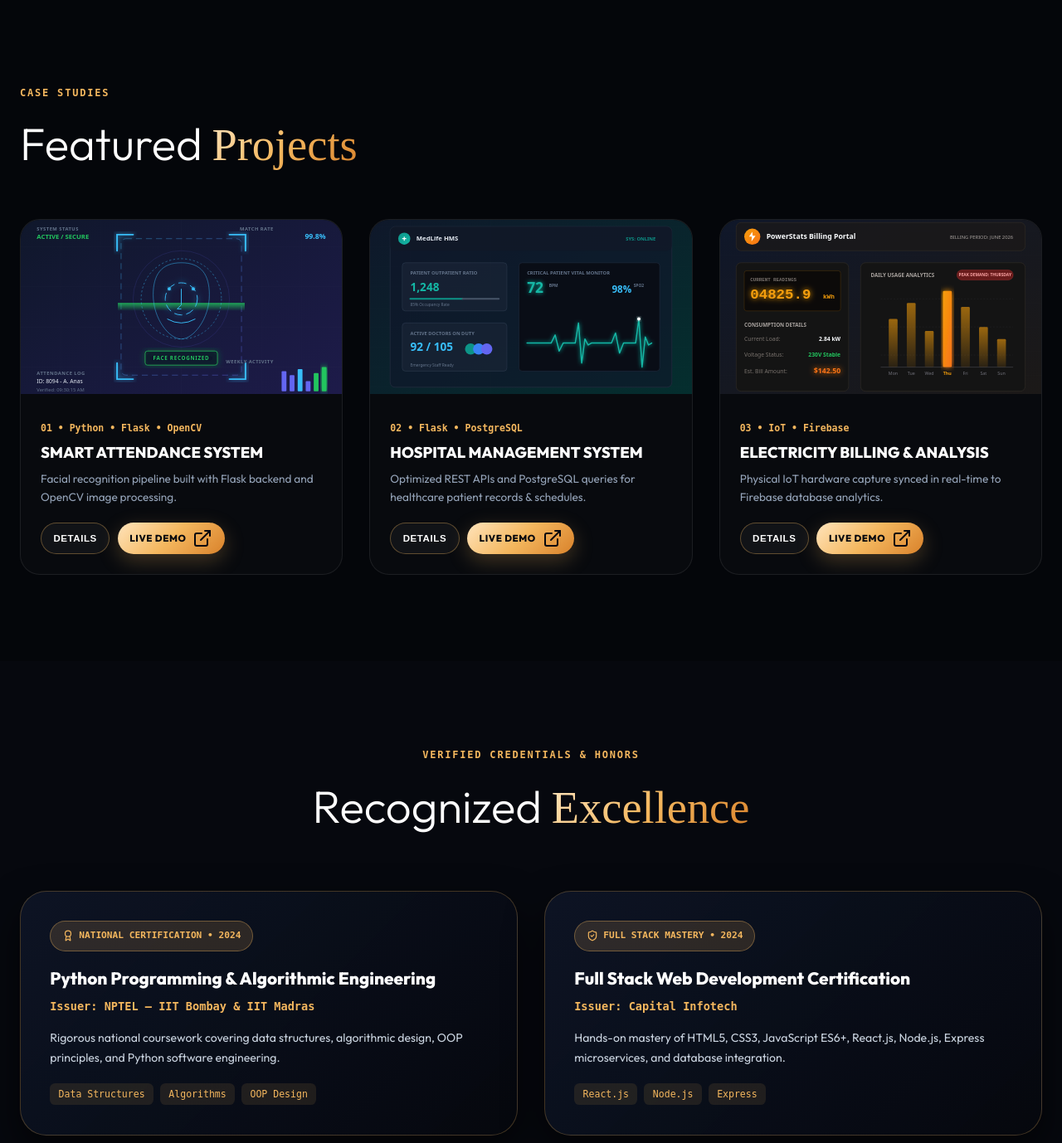
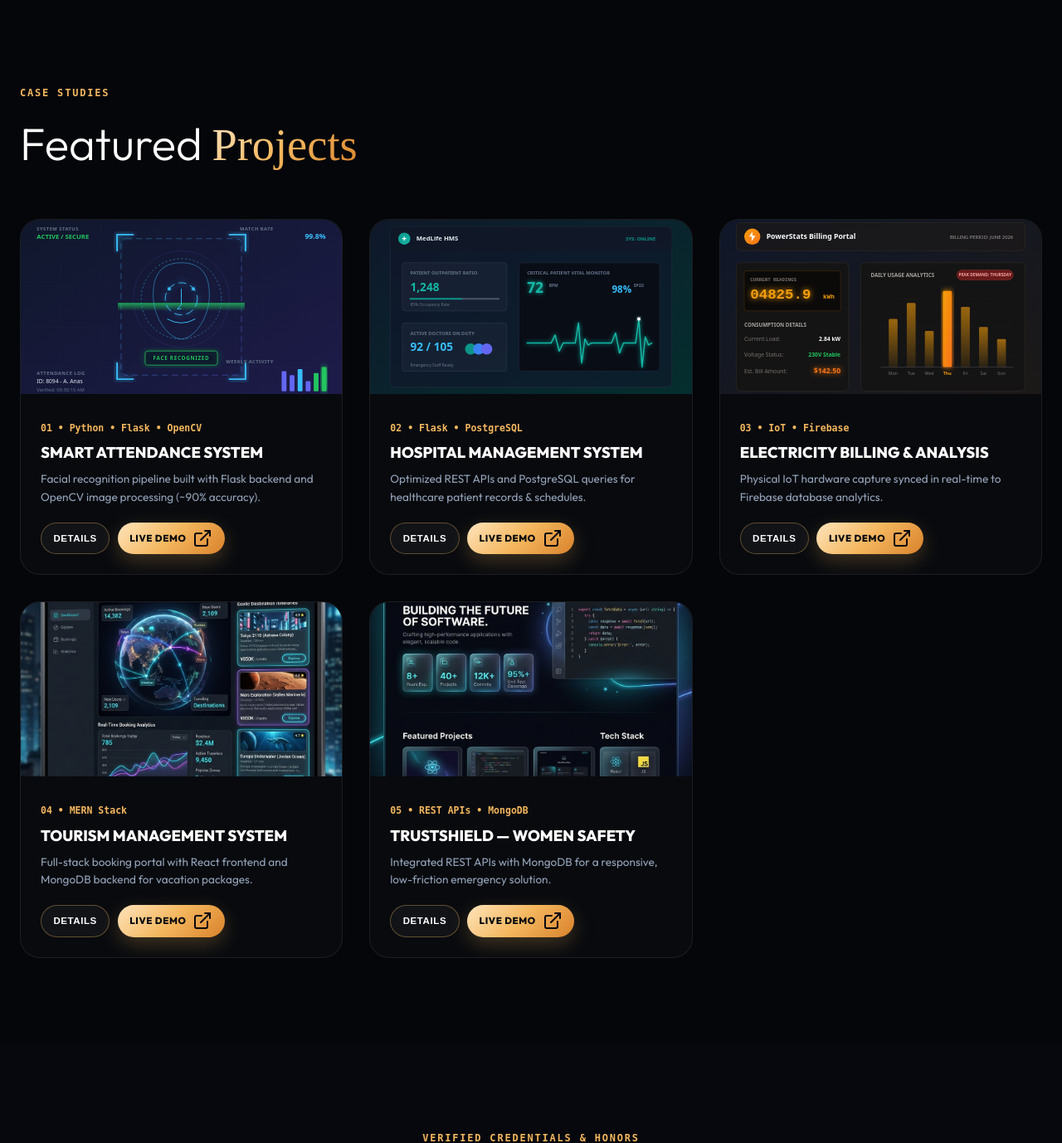
Before and after one commit to aleesha6127/portfolio, a Flask app: page / in a window 1280 px wide. Shown: the part 3736-5114 px from the top of the page at 83% size. Run offline with Flask 3, Linux system fonts and the light colour scheme; some web fonts are replaced.

Commit message:
Display all 5 featured case study projects

```diff
--- a/templates/index.html
+++ b/templates/index.html
@@ -37,7 +37,6 @@
           <li><a href="#experience">Experience</a></li>
           <li><a href="#projects">Projects</a></li>
           <li><a href="#certifications">Certifications</a></li>
-          <li><a href="#reviews">Reviews</a></li>
           <li><a href="#contact">Contact</a></li>
         </ul>
 
@@ -100,7 +99,7 @@
               <div style="font-size: 0.72rem; font-family: monospace; color: #94A3B8; text-transform: uppercase;">Software Internships</div>
             </div>
             <div>
-              <div style="font-size: 1.8rem; font-weight: 900; color: var(--gold-primary); font-family: monospace;">5+</div>
+              <div style="font-size: 1.8rem; font-weight: 900; color: var(--gold-primary); font-family: monospace;">5</div>
               <div style="font-size: 0.72rem; font-family: monospace; color: #94A3B8; text-transform: uppercase;">Live Case Studies</div>
             </div>
             <div>
@@ -333,19 +332,20 @@
     </div>
   </section>
 
-  <!-- 7. FEATURED PROJECTS SECTION -->
+  <!-- 7. FEATURED PROJECTS SECTION (ALL 5 PROJECTS DISPLAYED) -->
   <section class="section" id="projects" style="background: #04060A;">
     <div class="container">
       <span class="section-tag">CASE STUDIES</span>
       <h2 class="section-heading">Featured <span class="font-serif italic text-gradient-gold">Projects</span></h2>
 
       <div style="display: grid; grid-template-columns: repeat(auto-fit, minmax(300px, 1fr)); gap: 2rem;">
+        <!-- Project 1 -->
         <div style="border: 1px solid var(--border-subtle); border-radius: 1.5rem; overflow: hidden; background: rgba(255,255,255,0.02);">
           <img src="/public/attendance.svg" alt="Smart Attendance System" style="width: 100%; height: 210px; object-fit: cover;">
           <div style="padding: 1.5rem;">
             <div style="font-size: 0.72rem; font-family: monospace; color: var(--gold-primary); font-weight: 700;">01 • Python • Flask • OpenCV</div>
             <h3 style="font-size: 1.15rem; color: #FFF; font-weight: 800; margin: 0.4rem 0;">SMART ATTENDANCE SYSTEM</h3>
-            <p style="font-size: 0.85rem; color: #94A3B8; margin-bottom: 1.2rem;">Facial recognition pipeline built with Flask backend and OpenCV image processing.</p>
+            <p style="font-size: 0.85rem; color: #94A3B8; margin-bottom: 1.2rem;">Facial recognition pipeline built with Flask backend and OpenCV image processing (~90% accuracy).</p>
             <div style="display: flex; gap: 0.6rem;">
               <button onclick="openModal('Smart Attendance System', 'Built the Flask backend, database schema, and image-processing pipeline; tested on a class of 10–15 students with ~90% recognition accuracy.', 'Python • OpenCV • Flask • AI Pipeline', 'https://smart-attendance-system-3xze.onrender.com')" class="btn-secondary" style="padding: 0.45rem 0.9rem; font-size: 0.72rem;">Details</button>
               <a href="https://smart-attendance-system-3xze.onrender.com" target="_blank" class="btn-primary" style="padding: 0.45rem 0.9rem; font-size: 0.72rem;">Live Demo <i data-lucide="external-link"></i></a>
@@ -353,6 +353,7 @@
           </div>
         </div>
 
+        <!-- Project 2 -->
         <div style="border: 1px solid var(--border-subtle); border-radius: 1.5rem; overflow: hidden; background: rgba(255,255,255,0.02);">
           <img src="/public/hospital.svg" alt="Hospital Management System" style="width: 100%; height: 210px; object-fit: cover;">
           <div style="padding: 1.5rem;">
@@ -366,6 +367,7 @@
           </div>
         </div>
 
+        <!-- Project 3 -->
         <div style="border: 1px solid var(--border-subtle); border-radius: 1.5rem; overflow: hidden; background: rgba(255,255,255,0.02);">
           <img src="/public/electricity.svg" alt="Electricity Billing System" style="width: 100%; height: 210px; object-fit: cover;">
           <div style="padding: 1.5rem;">
@@ -378,11 +380,39 @@
             </div>
           </div>
         </div>
+
+        <!-- Project 4 -->
+        <div style="border: 1px solid var(--border-subtle); border-radius: 1.5rem; overflow: hidden; background: rgba(255,255,255,0.02);">
+          <img src="/public/tourism.png" alt="Tourism Management System" style="width: 100%; height: 210px; object-fit: cover;">
+          <div style="padding: 1.5rem;">
+            <div style="font-size: 0.72rem; font-family: monospace; color: var(--gold-primary); font-weight: 700;">04 • MERN Stack</div>
+            <h3 style="font-size: 1.15rem; color: #FFF; font-weight: 800; margin: 0.4rem 0;">TOURISM MANAGEMENT SYSTEM</h3>
+            <p style="font-size: 0.85rem; color: #94A3B8; margin-bottom: 1.2rem;">Full-stack booking portal with React frontend and MongoDB backend for vacation packages.</p>
+            <div style="display: flex; gap: 0.6rem;">
+              <button onclick="openModal('Tourism Management System', 'Built RESTful APIs and a responsive React.js interface backed by MongoDB for managing vacation packages, itineraries, and queries.', 'MongoDB • Express • React.js • Node.js', 'https://tourism-management-nvmo.vercel.app')" class="btn-secondary" style="padding: 0.45rem 0.9rem; font-size: 0.72rem;">Details</button>
+              <a href="https://tourism-management-nvmo.vercel.app" target="_blank" class="btn-primary" style="padding: 0.45rem 0.9rem; font-size: 0.72rem;">Live Demo <i data-lucide="external-link"></i></a>
+            </div>
+          </div>
+        </div>
+
+        <!-- Project 5 -->
+        <div style="border: 1px solid var(--border-subtle); border-radius: 1.5rem; overflow: hidden; background: rgba(255,255,255,0.02);">
+          <img src="/public/trustshield.png" alt="TrustShield Women Safety App" style="width: 100%; height: 210px; object-fit: cover;">
+          <div style="padding: 1.5rem;">
+            <div style="font-size: 0.72rem; font-family: monospace; color: var(--gold-primary); font-weight: 700;">05 • REST APIs • MongoDB</div>
+            <h3 style="font-size: 1.15rem; color: #FFF; font-weight: 800; margin: 0.4rem 0;">TRUSTSHIELD — WOMEN SAFETY</h3>
+            <p style="font-size: 0.85rem; color: #94A3B8; margin-bottom: 1.2rem;">Integrated REST APIs with MongoDB for a responsive, low-friction emergency solution.</p>
+            <div style="display: flex; gap: 0.6rem;">
+              <button onclick="openModal('TrustShield — Women Safety App', 'Integrated RESTful APIs with MongoDB and designed a responsive, low-friction UI for emergency situation use.', 'React.js • Node.js • Express • MongoDB', 'https://trustshield-jqpk.onrender.com')" class="btn-secondary" style="padding: 0.45rem 0.9rem; font-size: 0.72rem;">Details</button>
+              <a href="https://trustshield-jqpk.onrender.com" target="_blank" class="btn-primary" style="padding: 0.45rem 0.9rem; font-size: 0.72rem;">Live Demo <i data-lucide="external-link"></i></a>
+            </div>
+          </div>
+        </div>
       </div>
     </div>
   </section>
 
-  <!-- 8. ULTRA-UNIQUE CREDENTIALS & HONORS SHOWCASE (NON-RESUME PATTERN) -->
+  <!-- 8. ULTRA-UNIQUE CREDENTIALS & HONORS SHOWCASE -->
   <section class="section" id="certifications">
     <div class="container">
       <div style="text-align: center; max-width: 700px; margin: 0 auto 3.5rem auto;">
```
